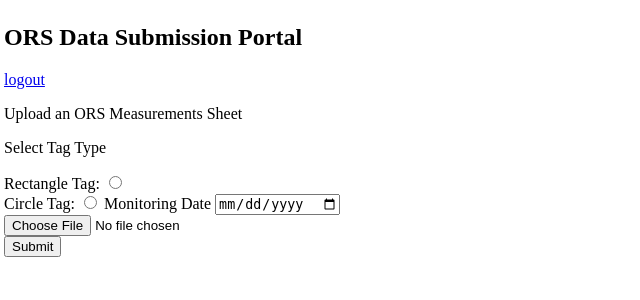
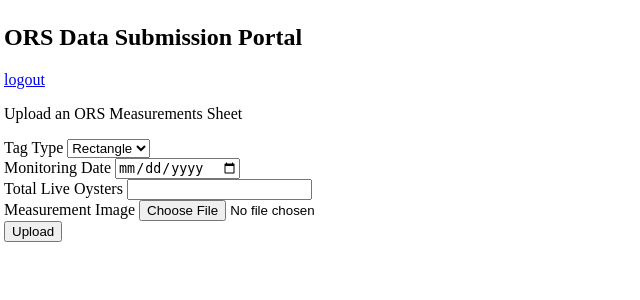
Before and after one commit to BillionOysterProjectCommunity/document-processor, a Flask app: page / in a window 1280 px wide. Shown: the top 300 px of the page, without its empty margins (0-640 px from the left). Run offline with Flask 3, Linux system fonts and the light colour scheme; the visitor is signed in with stand-in values (Sample User, id 1); parts of the project's set-up code (start-up, migrations or seed data) failed here and were passed over; some libraries are stand-ins or nearby versions.

Commit message:
use FlaskWTF  for form construction

```diff
--- a/theia/web/app.py
+++ b/theia/web/app.py
@@ -5,6 +5,8 @@ import pandas as pd
 from requests_oauthlib import OAuth2Session
 from google.oauth2.credentials import Credentials
 from google_auth_oauthlib.helpers import credentials_from_session
+
+from markupsafe import Markup
 
 from flask import (
     Flask,
@@ -15,6 +17,7 @@ from flask import (
     url_for
 )
 from theia.document.processor import DocumentProcessor
+from theia.web.forms import MetadataForm
 from theia.models.metadata import MetaData
 from theia.drive.client import Client as Drive
 from theia.settings.config import Config
@@ -65,22 +68,18 @@ def callback():
 @app.route("/", methods=('GET', 'POST'))
 def index():
 
-    if request.method == 'POST':
+    form = MetadataForm()
+
+
+    if form.validate_on_submit():
         # TODO Add all form fields here
-        # TODO Convert form fields to FlaskForm object attributes
-        tag_type = request.form['tag_type']
-        if tag_type is "Rectangle":
-            rectangle_tag = True
-            round_tag = False
-        else:
-            rectangle_tag = False
-            round_tag = True
-
-        monitoring_date = request.form['monitoring_date']
-        total_live_oysters = request.form['total_live_oysters']
         # TODO Add columns O-X from Ambassador Data Entry Google Sheet
 
-        file = request.files['file']
+        rectangle_tag = form.tag_type.data
+        round_tag = form.tag_type.data
+        monitoring_date = form.monitoring_date.data
+        total_live_oysters = form.total_live_oysters.data
+        file = form.image.data
         path = os.path.abspath(os.path.join(app.config['UPLOAD_FOLDER'], file.filename))
         file.save(path)
 
@@ -114,15 +113,15 @@ def index():
             "live/dead": df['live/dead']
         })
 
-        # TODO Convert DataFrame into table
+        df = Markup(df.to_html())
 
         data_processed = True
 
-        return render_template("index.html", authorized=True, df=df, data_processed=data_processed)
+        return render_template("index.html", authorized=True, df=df, data_processed=data_processed, form=form)
 
     if 'oauth_state' in session:
 
-        return render_template("index.html", authorized=True)
+        return render_template("index.html", authorized=True, form=form)
 
     return render_template("index.html", authorized=False)
 
--- /dev/null
+++ b/theia/web/forms.py
@@ -0,0 +1,22 @@
+from flask_wtf import FlaskForm
+from flask_wtf.file import (
+    FileField,
+    FileRequired
+)
+from wtforms.fields import (
+    SelectField,
+    DateField,
+    IntegerField
+)
+
+from wtforms.validators import DataRequired
+
+# NOTE: field data is accessed through form.field.data
+
+class MetadataForm(FlaskForm):
+    tag_type = SelectField('Tag Type', choices=['Rectangle', 'Circle'])
+    monitoring_date = DateField('Monitoring Date', validators=[DataRequired()])
+    total_live_oysters = IntegerField('Total Live Oysters', validators=[DataRequired()])
+    image = FileField('Measurement Image',validators=[FileRequired()])
+    # NOTE: enctype="multipart/form-data" on <form></form> for the .data property to be present on
+    #       the file.
--- a/theia/web/templates/index.html
+++ b/theia/web/templates/index.html
@@ -25,44 +25,23 @@
 
         <div>
             <div><p>Upload an ORS Measurements Sheet</p></div>
-            <form method=post enctype=multipart/form-data>
-                <p>Select Tag Type</p>
+            <form method="post" enctype="multipart/form-data">
+                {{ form.csrf_token }}
+                <div></div>
+                {{ form.tag_type.label }} {{ form.tag_type }}
+                <div></div>
+                {{ form.monitoring_date.label }} {{ form.monitoring_date }}
+                <div></div>
+                {{ form.total_live_oysters.label }} {{ form.total_live_oysters }}
+                <div></div>
+                {{ form.image.label }} {{ form.image }}
+                <div></div>
+                <input type="submit" value="Upload">
+            </form>
 
-                <label for="Rectangle">Rectangle Tag: </label>
-                <input id="Rectangle" type="radio" name="tag_type" value="Rectangle">
-                <div></div>
-                <label for="Circle">Circle Tag: </label>
-                <input id="Circle" type="radio" name="tag_type" value="Circle">
-
-                <label for="monitoring_date">Monitoring Date</label>
-                <input type="date" name="monitoring_date">
-
-                <!-- TODO Add manual entry from Ambassador Data Entry Google Sheet-->
-
-                <div>
-                    <input type=file name=file>
-                </div>
-                <div><input type=submit value=Submit></div>
-            </form>
         </div>
         {% if data_processed %}
-        <table>
-            <tr>
-                <th>Round Tag</th>
-                <th>Rectangle Tag</th>
-                <th>Measurements</th>
-                <th>Live/Dead</th>
-            </tr>
-            {% for value in df.values %}
-            <tr>
-                <td>False</td>
-                <td>{{ value[0] }}</td>
-                <td>{{ value[1] }}</td>
-                <td>{{ value[2] }}</td>
-                <td>{{ value[3] }}</td>
-            </tr>
-            {% endfor %}
-        </table>
+        {{ df }}
         {% endif %}
     {% endif %}
 </body>
```
Also changed, not shown: theia/models/metadata.py (+8 -2 lines).
